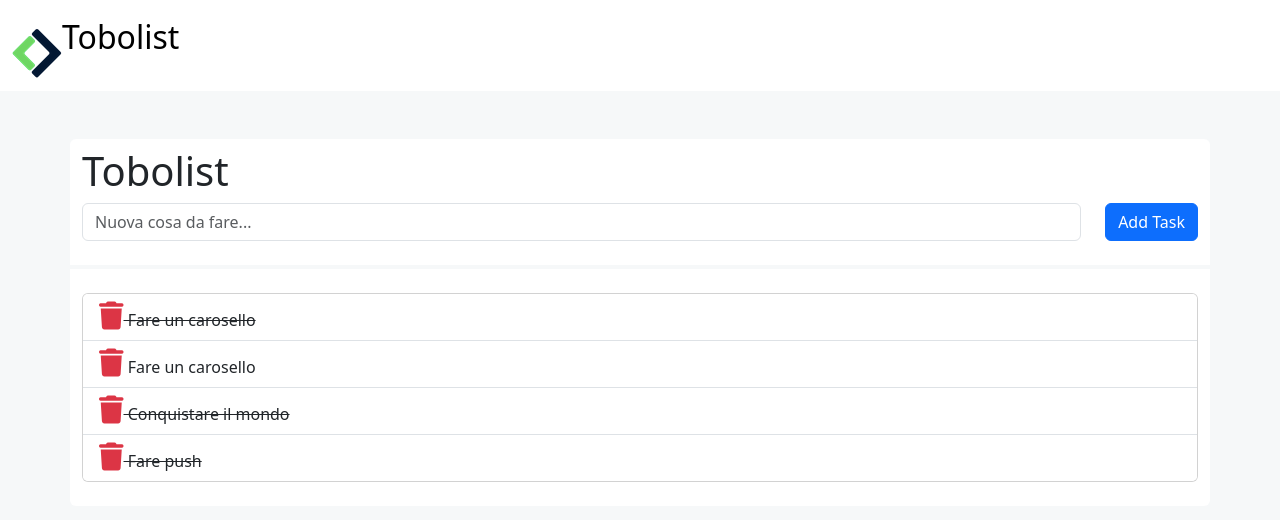
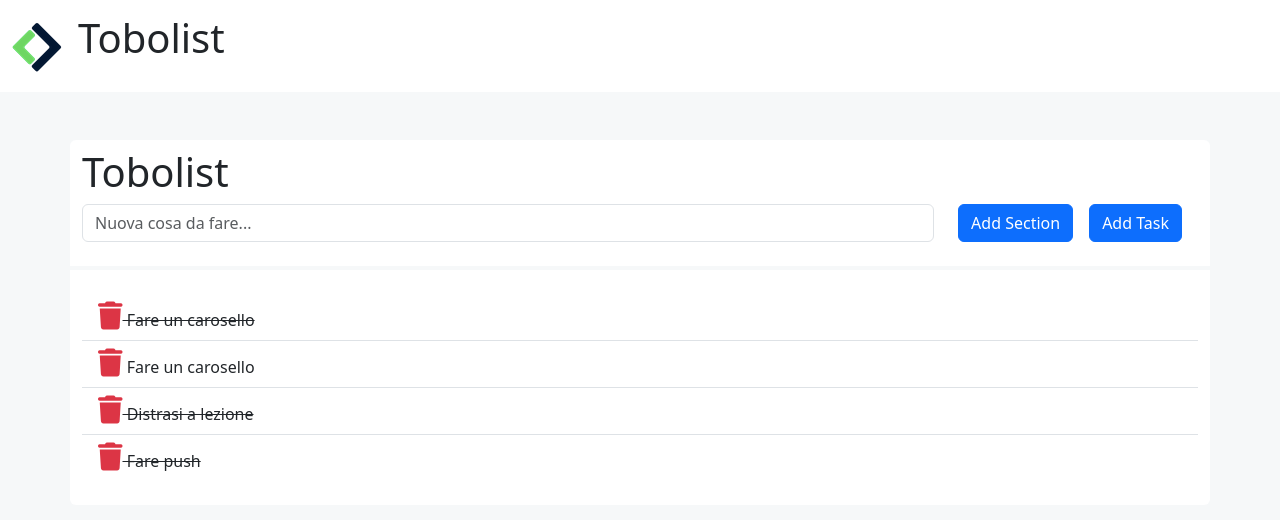
Before and after one commit to francescogentile25/vue-todolist, a plain HTML site: page extra/index.html in a window 1280 px wide. Drawn offline with nearby package versions, Linux system fonts and the light colour scheme.

Commit message:
STYLE add to page

```diff
--- a/extra/index.html
+++ b/extra/index.html
@@ -9,17 +9,18 @@
 		<script src="https://unpkg.com/vue@3/dist/vue.global.js"></script>
 		<link href="https://cdn.jsdelivr.net/npm/bootstrap@5.3.0-alpha1/dist/css/bootstrap.min.css" rel="stylesheet" integrity="sha384-GLhlTQ8iRABdZLl6O3oVMWSktQOp6b7In1Zl3/Jr59b6EGGoI1aFkw7cmDA6j6gD" crossorigin="anonymous" />
 		<link rel="stylesheet" href="./css/style.css" />
+		<link rel="icon" type="image/x-icon" href="img/Logo.png">
 	</head>
 	<body>
 		<div id="app">
 			<header>
 				<nav class="navbar navbar-light bg-white">
-					<div class="container-fluid">
+					<div class="container-fluid justify-content-start">
 						<a class="navbar-brand" href="#">
 							<img src="img/Logo.png" alt=""
 								class="d-inline-block align-text-top">
-							<span class="fs-2">Tobolist</span>
-						</a>
+							</a>
+							<p class="fs-1">Tobolist</p>
 					</div>
 				</nav>
 			</header>
@@ -38,16 +39,17 @@
 								/>
 						</div>
 						<div class="col-auto">
-							<button @click="addTask" class="btn btn-primary">Add Task</button>
+							<button  class="btn btn-primary">Add Section</button>
+							<button @click="addTask" class="btn btn-primary mx-3">Add Task</button>
 						</div>
 					</div>
 				</div>
 				<div class="container  bg-white py-4 my-1 rounded-bottom-2">
-					<div class="card">
-						<ul class="list-group list-group-flush">
-							<li @click="toggle(task)" v-for="(task, index) in tasks" class="list-group-item" :class="(task.done === true ? 'text-decoration-line-through' : '')">
+					<div class="card border-0">
+						<ul class="list-group list-group-flush  border-0">
+							<li @click="toggle(task)" v-for="(task, index) in tasks" class="list-group-item " :class="(task.done === true ? 'text-decoration-line-through' : '')">
 								<i @click="removeTask(index)" class="fa-solid fa-trash text-danger fs-3"></i>
-							{{task.text}}</li>
+							{{task.text}} </li>
 						</ul>
 					</div>
 				</div>
--- a/extra/js/app.js
+++ b/extra/js/app.js
@@ -13,7 +13,7 @@ createApp({
                     done: false,
                 },
                 {
-                    text:'Conquistare il mondo',
+                    text:'Distrasi a lezione',
                     done: true,
                 },
                 {
```
